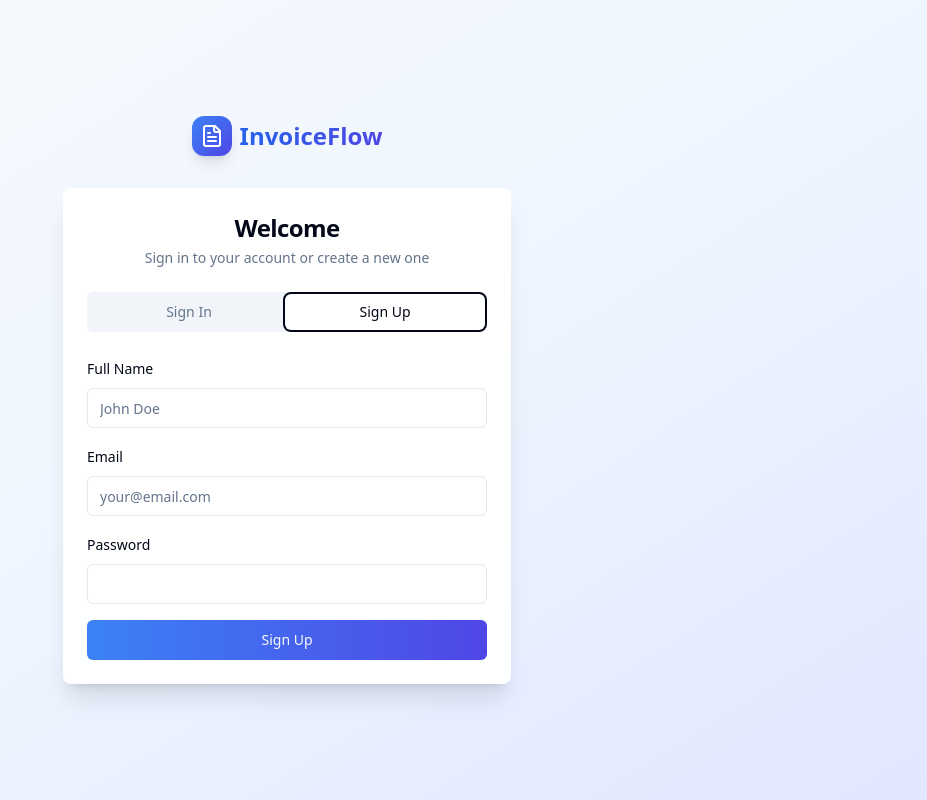
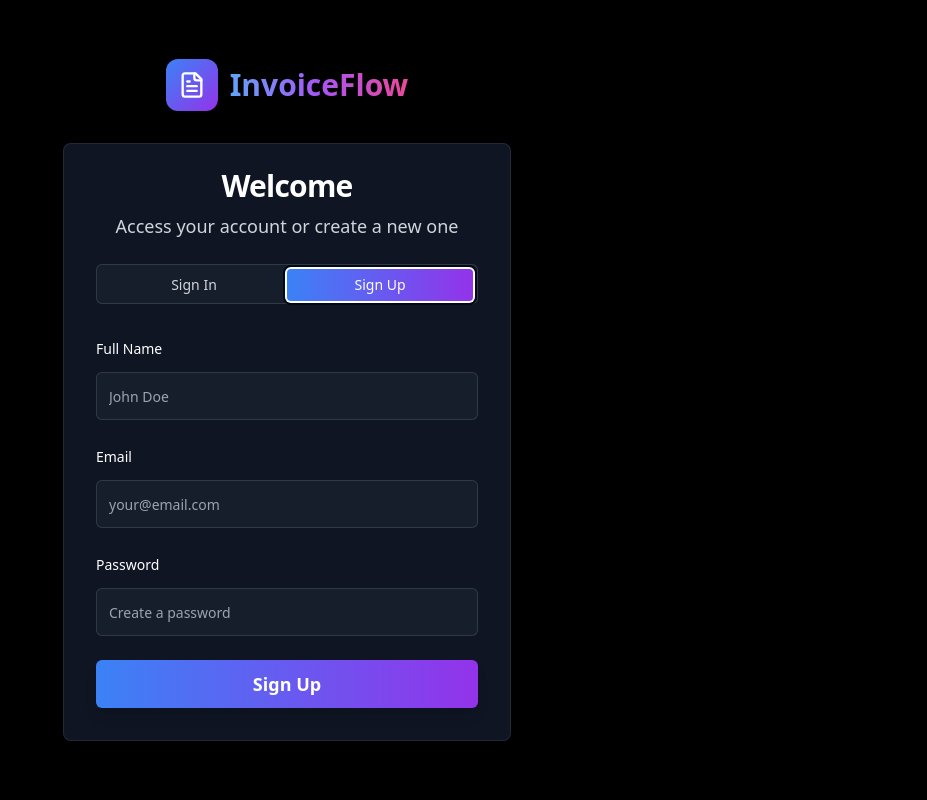
Before and after one commit to the-vibe-coder-official/invoicify-flow, a React (Vite) app: page /auth in a window 1280 px wide. Both pictures are taken after a click on the tab "Sign Up". Shown: the whole page, without its empty margins (353-1280 px from the left). Built offline with nearby package versions, Linux system fonts and the light colour scheme.

Commit message:
Redesign: Apply visual updates
Redesigned the web app based on the provided reference image, focusing on visual aspects like colors, typography, and layout. Updated the landing page components (Index, Hero, Header, Footer) and global CSS.

```diff
--- a/src/pages/Auth.tsx
+++ b/src/pages/Auth.tsx
@@ -6,7 +6,7 @@ import { Input } from '@/components/ui/input';
 import { Label } from '@/components/ui/label';
 import { Card, CardContent, CardDescription, CardHeader, CardTitle } from '@/components/ui/card';
 import { Tabs, TabsContent, TabsList, TabsTrigger } from '@/components/ui/tabs';
-import { FileText, AlertCircle } from 'lucide-react';
+import { FileText } from 'lucide-react';
 import { useAuth } from '@/hooks/useAuth';
 import { useToast } from '@/hooks/use-toast';
 
@@ -67,36 +67,53 @@ const Auth = () => {
   };
 
   return (
-    <div className="min-h-screen bg-gradient-to-br from-slate-50 via-blue-50 to-indigo-100 flex items-center justify-center p-4">
-      <div className="w-full max-w-md">
+    <div className="min-h-screen bg-black relative overflow-hidden flex items-center justify-center p-4">
+      {/* Background gradient effects */}
+      <div className="absolute inset-0 -z-10">
+        <div className="absolute top-1/4 left-1/4 w-96 h-96 bg-blue-500/20 rounded-full blur-3xl"></div>
+        <div className="absolute top-1/3 right-1/4 w-96 h-96 bg-purple-500/20 rounded-full blur-3xl"></div>
+        <div className="absolute bottom-1/4 left-1/2 w-96 h-96 bg-pink-500/20 rounded-full blur-3xl"></div>
+      </div>
+
+      <div className="w-full max-w-md z-10">
         {/* Logo */}
-        <div className="flex items-center justify-center space-x-2 mb-8">
-          <div className="p-2 rounded-xl bg-gradient-to-br from-blue-500 to-indigo-600 shadow-lg">
-            <FileText className="h-6 w-6 text-white" />
+        <div className="flex items-center justify-center space-x-3 mb-8">
+          <div className="p-3 rounded-xl bg-gradient-to-br from-blue-500 to-purple-600 shadow-2xl">
+            <FileText className="h-7 w-7 text-white" />
           </div>
-          <span className="text-2xl font-bold bg-gradient-to-r from-blue-600 to-indigo-600 bg-clip-text text-transparent">
+          <span className="text-3xl font-bold gradient-text">
             InvoiceFlow
           </span>
         </div>
 
-        <Card className="shadow-xl border-0 bg-white/95 backdrop-blur-sm">
-          <CardHeader className="space-y-1 text-center">
-            <CardTitle className="text-2xl font-bold">Welcome</CardTitle>
-            <CardDescription>
-              Sign in to your account or create a new one
+        <Card className="shadow-2xl border-0 bg-gray-900/90 backdrop-blur-xl border border-gray-700/50">
+          <CardHeader className="space-y-2 text-center pb-6">
+            <CardTitle className="text-3xl font-bold text-white">Welcome</CardTitle>
+            <CardDescription className="text-gray-300 text-lg">
+              Access your account or create a new one
             </CardDescription>
           </CardHeader>
-          <CardContent>
+          <CardContent className="px-8 pb-8">
             <Tabs value={activeTab} onValueChange={setActiveTab} className="w-full">
-              <TabsList className="grid w-full grid-cols-2 mb-6">
-                <TabsTrigger value="login">Sign In</TabsTrigger>
-                <TabsTrigger value="register">Sign Up</TabsTrigger>
+              <TabsList className="grid w-full grid-cols-2 mb-8 bg-gray-800/50 border border-gray-600/50">
+                <TabsTrigger
+                  value="login"
+                  className="text-gray-300 data-[state=active]:text-white data-[state=active]:bg-gradient-to-r data-[state=active]:from-blue-500 data-[state=active]:to-purple-600"
+                >
+                  Sign In
+                </TabsTrigger>
+                <TabsTrigger
+                  value="register"
+                  className="text-gray-300 data-[state=active]:text-white data-[state=active]:bg-gradient-to-r data-[state=active]:from-blue-500 data-[state=active]:to-purple-600"
+                >
+                  Sign Up
+                </TabsTrigger>
               </TabsList>
 
               <TabsContent value="login">
-                <form onSubmit={handleSignIn} className="space-y-4">
-                  <div className="space-y-2">
-                    <Label htmlFor="email">Email</Label>
+                <form onSubmit={handleSignIn} className="space-y-6">
+                  <div className="space-y-3">
+                    <Label htmlFor="email" className="text-white text-sm font-medium">Email</Label>
                     <Input
                       id="email"
                       type="email"
@@ -104,21 +121,24 @@ const Auth = () => {
                       value={email}
                       onChange={(e) => setEmail(e.target.value)}
                       required
+                      className="bg-gray-800/50 border-gray-600/50 text-white placeholder:text-gray-400 focus:border-blue-500 focus:ring-blue-500/20 h-12"
                     />
                   </div>
-                  <div className="space-y-2">
-                    <Label htmlFor="password">Password</Label>
+                  <div className="space-y-3">
+                    <Label htmlFor="password" className="text-white text-sm font-medium">Password</Label>
                     <Input
                       id="password"
                       type="password"
+                      placeholder="Enter your password"
                       value={password}
                       onChange={(e) => setPassword(e.target.value)}
                       required
+                      className="bg-gray-800/50 border-gray-600/50 text-white placeholder:text-gray-400 focus:border-blue-500 focus:ring-blue-500/20 h-12"
                     />
                   </div>
                   <Button
                     type="submit"
-                    className="w-full bg-gradient-to-r from-blue-500 to-indigo-600 hover:from-blue-600 hover:to-indigo-700"
+                    className="w-full bg-gradient-to-r from-blue-500 to-purple-600 hover:from-blue-600 hover:to-purple-700 text-white font-semibold h-12 text-lg shadow-lg transition-all duration-300 transform hover:scale-105"
                     disabled={loading}
                   >
                     {loading ? "Signing in..." : "Sign In"}
@@ -127,9 +147,9 @@ const Auth = () => {
               </TabsContent>
 
               <TabsContent value="register">
-                <form onSubmit={handleSignUp} className="space-y-4">
-                  <div className="space-y-2">
-                    <Label htmlFor="fullName">Full Name</Label>
+                <form onSubmit={handleSignUp} className="space-y-6">
+                  <div className="space-y-3">
+                    <Label htmlFor="fullName" className="text-white text-sm font-medium">Full Name</Label>
                     <Input
                       id="fullName"
                       type="text"
@@ -137,10 +157,11 @@ const Auth = () => {
                       value={fullName}
                       onChange={(e) => setFullName(e.target.value)}
                       required
+                      className="bg-gray-800/50 border-gray-600/50 text-white placeholder:text-gray-400 focus:border-blue-500 focus:ring-blue-500/20 h-12"
                     />
                   </div>
-                  <div className="space-y-2">
-                    <Label htmlFor="email">Email</Label>
+                  <div className="space-y-3">
+                    <Label htmlFor="email" className="text-white text-sm font-medium">Email</Label>
                     <Input
                       id="email"
                       type="email"
@@ -148,22 +169,25 @@ const Auth = () => {
                       value={email}
                       onChange={(e) => setEmail(e.target.value)}
                       required
+                      className="bg-gray-800/50 border-gray-600/50 text-white placeholder:text-gray-400 focus:border-blue-500 focus:ring-blue-500/20 h-12"
                     />
                   </div>
-                  <div className="space-y-2">
-                    <Label htmlFor="password">Password</Label>
+                  <div className="space-y-3">
+                    <Label htmlFor="password" className="text-white text-sm font-medium">Password</Label>
                     <Input
                       id="password"
                       type="password"
+                      placeholder="Create a password"
                       value={password}
                       onChange={(e) => setPassword(e.target.value)}
                       required
                       minLength={6}
+                      className="bg-gray-800/50 border-gray-600/50 text-white placeholder:text-gray-400 focus:border-blue-500 focus:ring-blue-500/20 h-12"
                     />
                   </div>
                   <Button
                     type="submit"
-                    className="w-full bg-gradient-to-r from-blue-500 to-indigo-600 hover:from-blue-600 hover:to-indigo-700"
+                    className="w-full bg-gradient-to-r from-blue-500 to-purple-600 hover:from-blue-600 hover:to-purple-700 text-white font-semibold h-12 text-lg shadow-lg transition-all duration-300 transform hover:scale-105"
                     disabled={loading}
                   >
                     {loading ? "Signing up..." : "Sign Up"}
```
